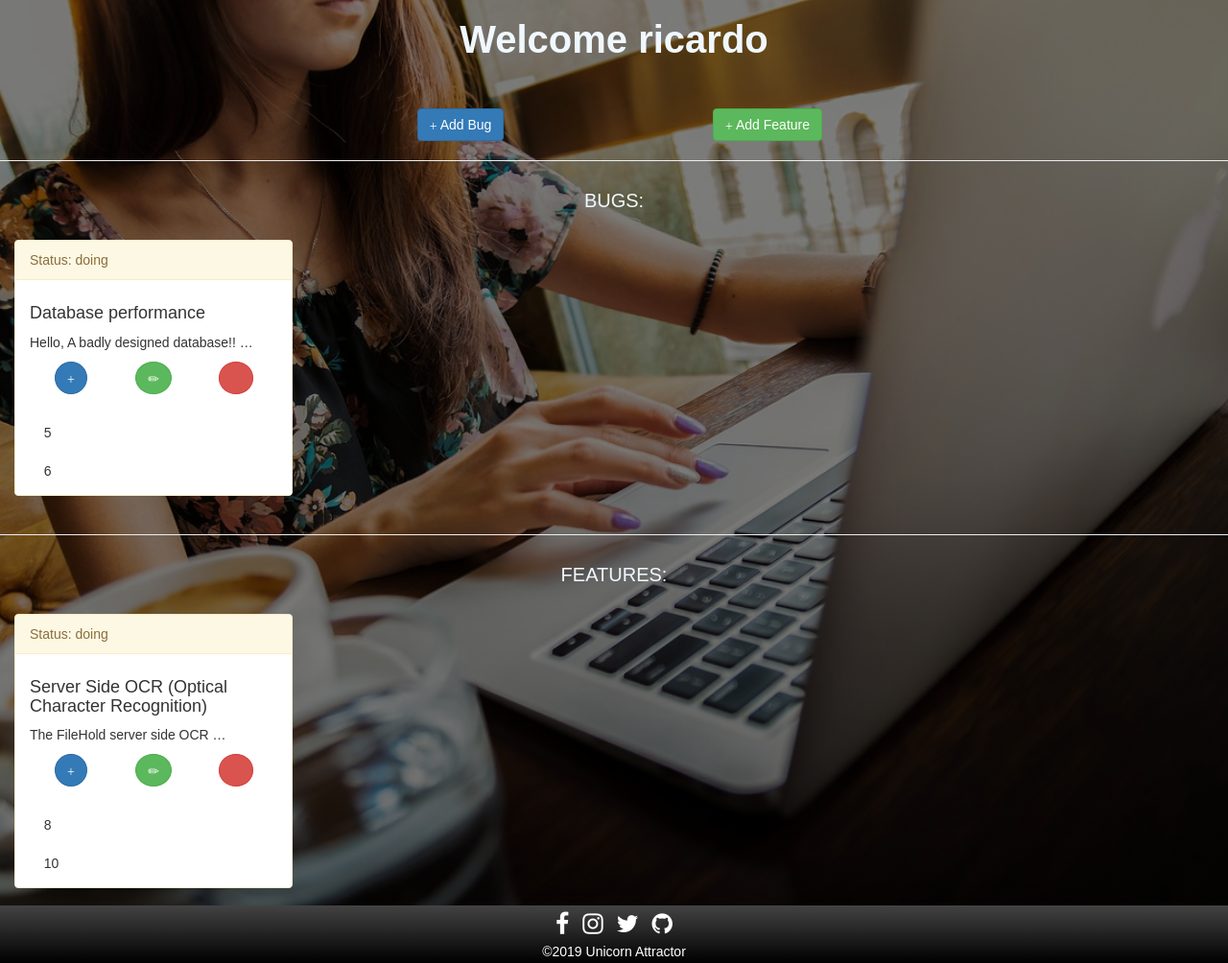
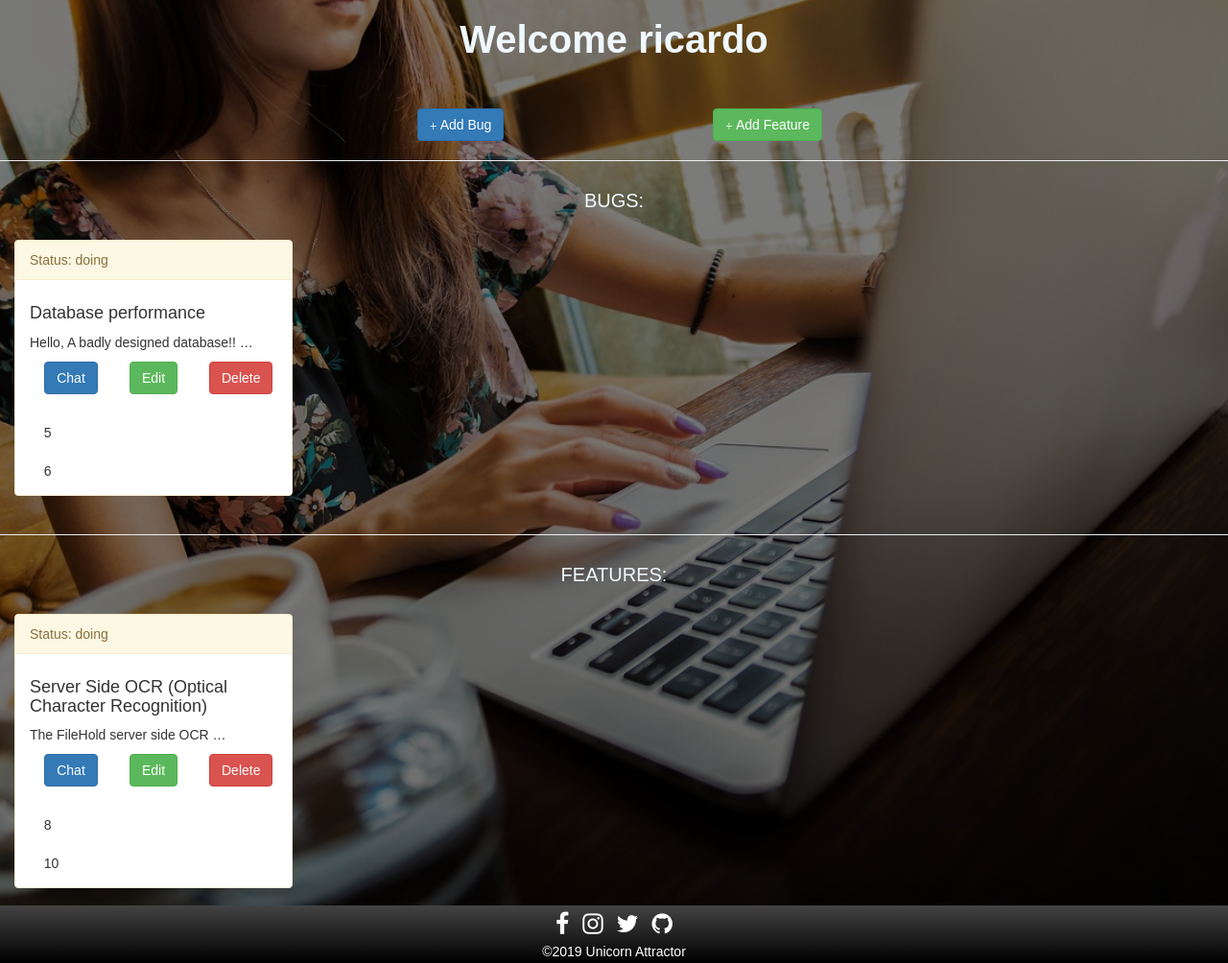
Before and after one commit to RicardoIslan/unicorn-attractor, a Django app: page /accounts/profile/ in a window 1280 px wide. Shown: the part 51-1055 px from the top of the page at 96% size. Run offline with Django 3.2, Linux system fonts and the light colour scheme; a user stored in the database is signed in; data comes from the database, SQL or seed files in the repository; both versions use the stored data as it was after the commit; some libraries are stand-ins or nearby versions; some web fonts are replaced.

Commit message:
The last updates

```diff
--- a/accounts/templates/profile.html
+++ b/accounts/templates/profile.html
@@ -47,13 +47,13 @@
                             <p class="product-description card-text">{{ bug.description|truncatewords:5 }}</p>
                             <div class="row center">
                                 <div class="col-sm-4">
-                                    <p><a href="{% url 'bug_detail' bug.id %}" class="btn btn-primary circle-maker"><span class="glyphicon glyphicon-plus"></span></a></p>
+                                    <p><a href="{% url 'bug_detail' bug.id %}" class="btn btn-primary"><span>Chat</span></a></p>
                                 </div>
                                 <div class="col-sm-4">
-                                    <p><a href="{% url 'edit_bug' bug.id %}" class="btn btn-success circle-maker"><span class="glyphicon glyphicon-pencil"></span></a></p>
+                                    <p><a href="{% url 'edit_bug' bug.id %}" class="btn btn-success"><span>Edit</span></a></p>
                                 </div>
                                 <div class="col-sm-4">
-                                    <p><a href="{% url 'delete_bug' bug.id %}" class="btn btn-danger circle-maker"><span class="glyphicon glyphicon-remove"></span></a></p>
+                                    <p><a href="{% url 'delete_bug' bug.id %}" class="btn btn-danger"><span>Delete</span></a></p>
                                 </div>
                             </div>
                             <p class="views"><span class="glyphicon glyphicon-eye-open"></span> {{ bug.views }}</p>
@@ -85,13 +85,13 @@
                                     <p class="product-description card-text">{{ feature.description|truncatewords:5 }}</p>
                                     <div class="row center">
                                         <div class="col-sm-4">
-                                            <p><a href="{% url 'feature_detail' feature.id %}" class="btn btn-primary circle-maker"><span class="glyphicon glyphicon-plus"></span></a></p>
+                                            <p><a href="{% url 'feature_detail' feature.id %}" class="btn btn-primary"><span>Chat</span></a></p>
                                         </div>
                                         <div class="col-sm-4">
-                                            <p><a href="{% url 'edit_feature' feature.id %}" class="btn btn-success circle-maker"><span class="glyphicon glyphicon-pencil"></span></a></p>
+                                            <p><a href="{% url 'edit_feature' feature.id %}" class="btn btn-success"><span>Edit</span></a></p>
                                         </div>
                                         <div class="col-sm-4">
-                                            <p><a href="{% url 'delete_feature' feature.id %}" class="btn btn-danger circle-maker"><span class="glyphicon glyphicon-remove"></span></a></p>
+                                            <p><a href="{% url 'delete_feature' feature.id %}" class="btn btn-danger"><span>Delete</span></a></p>
                                         </div>
                                     </div>
 
--- a/bugs/templates/bugs.html
+++ b/bugs/templates/bugs.html
@@ -18,13 +18,13 @@
                             <p class="product-description card-text">{{ bug.description|truncatewords:5 }}</p>
                             <div class="row center">
                                 <div class="col-sm-6">
-                                    <p><a href="{% url 'bug_detail' bug.id %}" class="btn btn-primary circle-maker"><span class="glyphicon glyphicon-plus"></span></a></p>
+                                    <p><a href="{% url 'bug_detail' bug.id %}" class="btn btn-primary"><span>Chat</span></a></p>
                                 </div>
                                 <div class="col-sm-6">
                                     {% if bug.status == "done" %} {% else %}
                                     <form method="post" action="{% url 'upvote_bug' bug.id %}">
                                         {% csrf_token %}
-                                        <button class="btn btn-success circle-maker" type="submit"><span class="glyphicon glyphicon-ok"></span></button>
+                                        <button class="btn btn-success" type="submit"><span>Vote!</span></button>
                                     </form>
                                     {% endif %}
                                 </div>
--- a/cart/templates/cart.html
+++ b/cart/templates/cart.html
@@ -20,7 +20,7 @@
                                 <div class="col-sm-3">
                                     <form method="post" action="{% url 'adjust_cart' item.id %}">
                                         {% csrf_token %}
-                                        <button class="btn btn-danger circle-maker" type="submit"><span class="glyphicon glyphicon-remove"></span></button>
+                                        <button class="btn btn-danger" type="submit"><span>Delete</span></button>
                                     </form>
                                 </div>
                             </div>
--- a/features/templates/features.html
+++ b/features/templates/features.html
@@ -18,13 +18,13 @@
                             <p class="product-description card-text">{{ feature.description|truncatewords:5 }}</p>
                             <div class="row center">
                                 <div class="col-sm-6">
-                                    <p><a href="{% url 'feature_detail' feature.id %}" class="btn btn-primary circle-maker"><span class="glyphicon glyphicon-plus"></span></a></p>
+                                    <p><a href="{% url 'feature_detail' feature.id %}" class="btn btn-primary"><span>Chat</span></a></p>
                                 </div>
                                 <div class="col-sm-6">
                                     {% if feature.status == "done" %}
                                     <!-- Button trigger modal -->
                                     {% else %}
-                                    <button class="btn btn-success circle-maker" type="submit" data-toggle="modal" data-target="#addToCartModal{{ feature.id }}"><span class="glyphicon glyphicon-ok"></span></button> {% endif %}
+                                    <button class="btn btn-success" type="submit" data-toggle="modal" data-target="#addToCartModal{{ feature.id }}"><span>Vote!</span></button> {% endif %}
                                 </div>
                             </div>
 
@@ -44,7 +44,7 @@
                                 <h4 class="modal-title" id="myModalLabel">Upvote Feature</h4>
                             </div>
                             <div class="modal-body">
-                                You can prioritize your feature and help us in same time. By clicking the Add button, you agree to pay a fee of 10£ for requested feature. We promise always to spend at least 50% of our time working on developing the highest-paid feature.
+                                You can prioritize your feature and help us in same time. By clicking the Add button, you agree to pay a fee of 10£ for requested feature. We promise always to spend at least 50% of our time working on developing the feature.
                             </div>
                             <div class="modal-footer">
                                 <div class="row">
```
Also changed, not shown: README.md (added), db.sqlite3.
